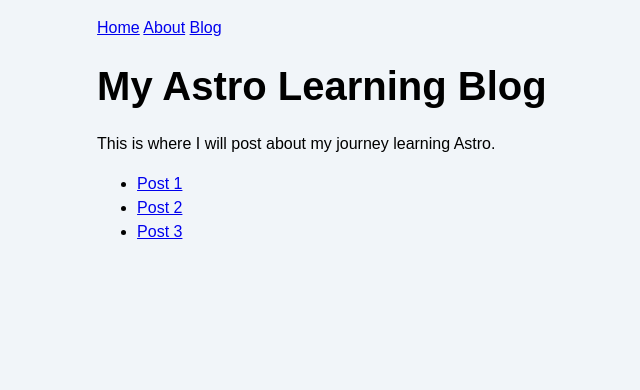
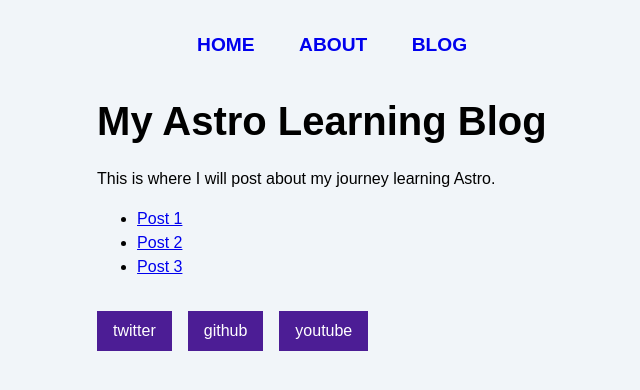
Before and after one commit to gabrieloporto/my-blog, an Astro site: page /blog in a window 1280 px wide. Shown: the whole page, without its empty margins (203-843 px from the left). Built offline with nearby package versions, Linux system fonts and the light colour scheme; Astro itself is replaced by a stand-in of ours.

Commit message:
use Header and Footer component

```diff
--- a/src/pages/blog.astro
+++ b/src/pages/blog.astro
@@ -1,5 +1,7 @@
 ---
 import '../styles/global.css';
+import Header from '../components/Header.astro';
+import Footer from '../components/Footer.astro';
 
 const pageTitle = "My Astro Learning Blog"
 ---
@@ -13,10 +15,7 @@
 		<title>{pageTitle}</title>
 	</head>
 	<body>
-    <a href="/">Home</a>
-    <a href="/about/">About</a>
-    <a href="/blog/">Blog</a>
-
+    <Header/>
 
     <h1>{pageTitle}</h1>
     <p>This is where I will post about my journey learning Astro.</p>
@@ -25,5 +24,10 @@
       <li><a href="/posts/post-2/">Post 2</a></li>
       <li><a href="/posts/post-3/">Post 3</a></li>
     </ul>
+
+    <Footer/>
+    <script>
+      import "../scripts/menu.js";
+    </script>
 	</body>
 </html>
```
Also changed, not shown: src/pages/index.astro (+9 -4 lines).
